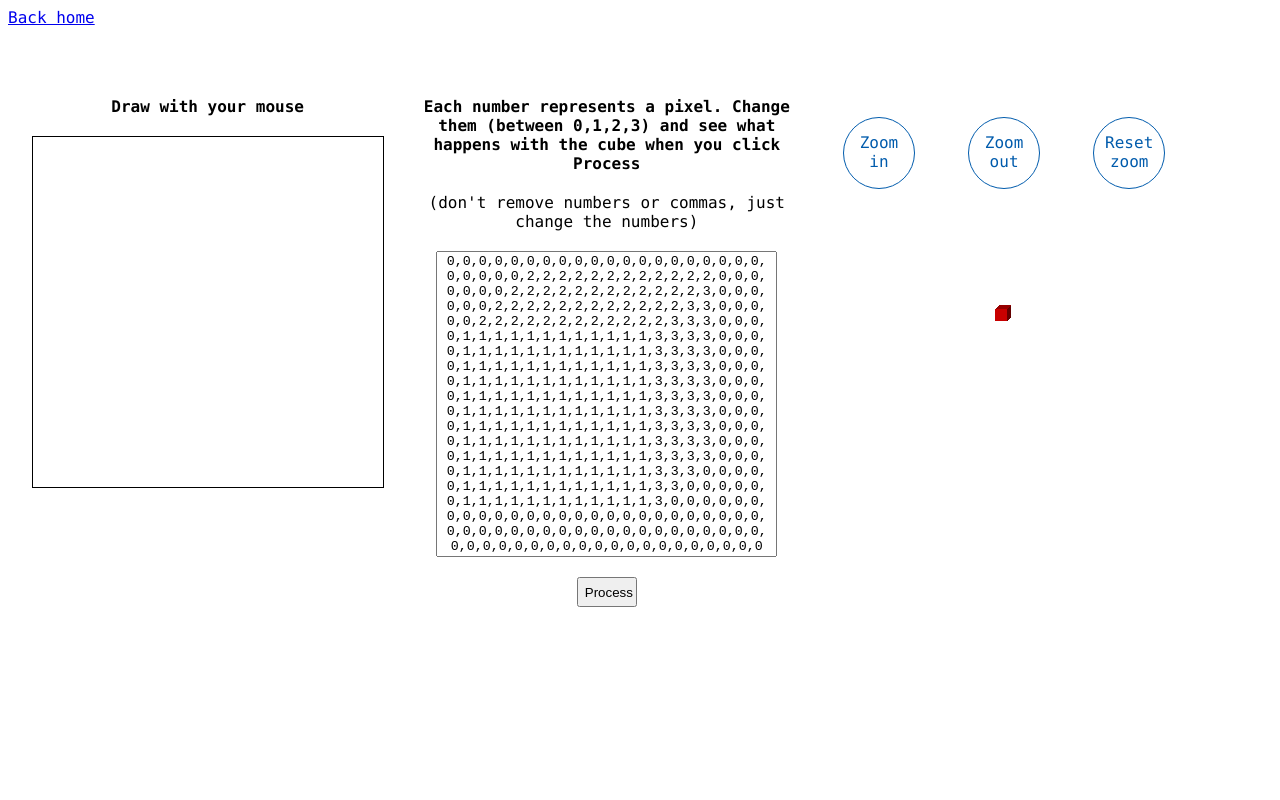
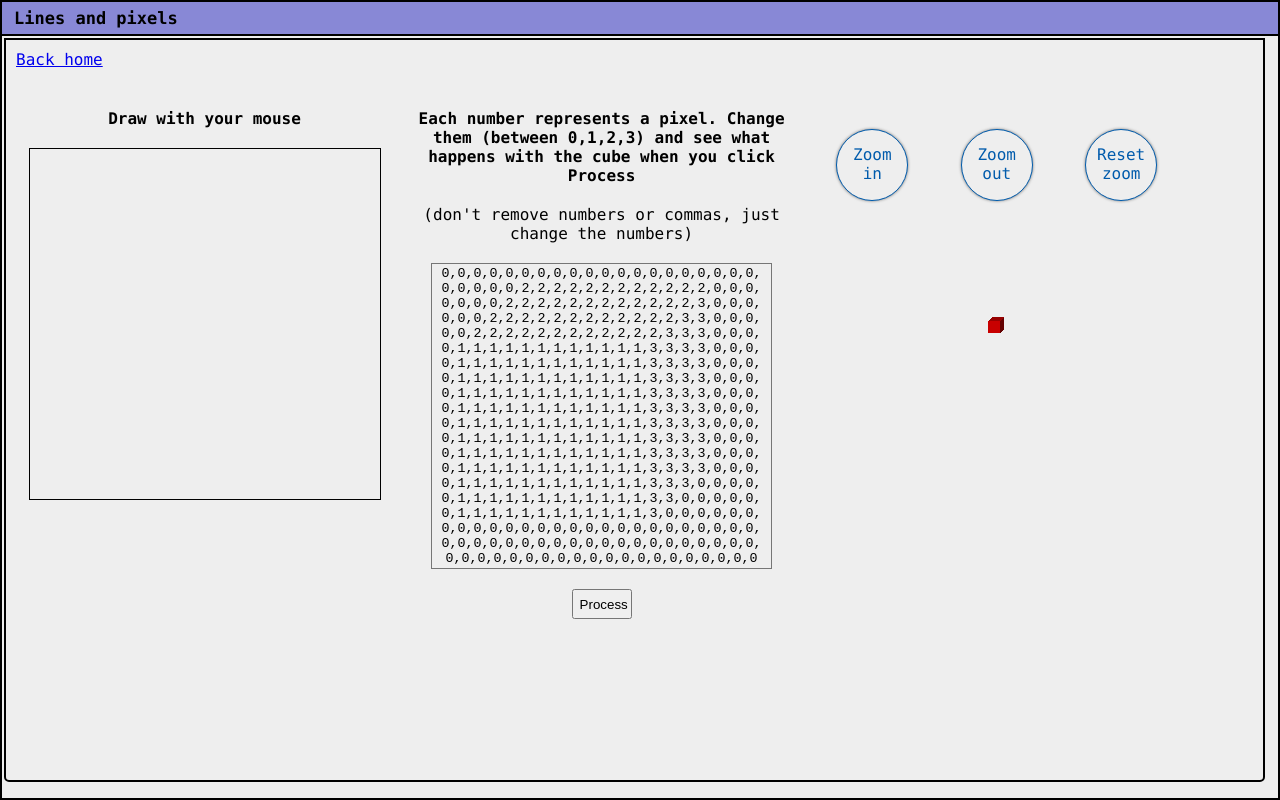
Before and after one commit to Natario/natario.github.io, a plain HTML site: page pixeltest.html in a window 1280 px wide. Drawn offline with Linux system fonts and the light colour scheme.

Commit message:
Add retroWindows style to pixeltest.html

```diff
--- a/css/retroWindowsStyle.css
+++ b/css/retroWindowsStyle.css
@@ -252,9 +252,9 @@ input,select{vertical-align:middle}
 }
 
 /* some animation tests - based on the book by Kirupa Chinnathambi - Creating Web Animations (2017) */
-.clippy {
+/* .clippy {
     animation: bobble 2s infinite;
-}
+} */
 
 @keyframes bobble {
     0% {
@@ -271,12 +271,12 @@ input,select{vertical-align:middle}
 .window {
     transition: transform .5s;
 
-    box-shadow: 0px 0px 5px rgb(114, 114, 114);
+    box-shadow: 0px 0px 3px rgb(114, 114, 114);
 }
-.window:hover {
-    /*transform: scale3d(1.2, 1.2, 1);*/
-    /* transform: rotate(3deg); */
-}
+/* .window:hover {
+    transform: scale3d(1.2, 1.2, 1);
+    transform: rotate(3deg);
+} */
 
 #bgColorChanger {
     position: absolute;
--- a/css/stylestests.css
+++ b/css/stylestests.css
@@ -1,3 +1,4 @@
+/* general page styles */
 body {
     font-family: Consolas, 'Lucida Console', monospace;
 }
@@ -26,12 +27,12 @@ body {
 
 
 
-
+/* my own column layout */
 .column {
     float: left;
     width: 30%;
     min-width: 350px;
-    margin: 50px 10px;
+    margin: 10px 10px;
 }
 
 .innerColumn {
@@ -46,7 +47,13 @@ body {
     margin: 20px auto;
 }
 
+.backHome {
+    margin-bottom: 100px;
+}
 
+
+
+/* adjustments for individual elements */
 #canvasmouse {
     border: 1px solid black;
     cursor: url(https://ani.cursors-4u.net/others/oth-9/oth839.cur), auto;
@@ -54,6 +61,7 @@ body {
 
 #stringToArray {
     resize: none;
+    background: #EEE;
 }
 #stringToArrayButton {
     width: 60px;
@@ -72,7 +80,7 @@ body {
  .button {
     width: 50px;
     height: 50px;
-    background: #FFF;
+    background: #EEE;
     border: 1px solid #005bac;
     border-radius: 50%;
     color: #005bac;
@@ -84,9 +92,79 @@ body {
     z-index: 1;
 
     margin: 20px auto;
+    box-shadow: 0px 0px 3px rgb(114, 114, 114);
   }
 
 .button:hover {
     background: #eef;
     cursor: pointer;
 }
+
+
+
+
+/* copied from retroWindowsStyle.css (with adjustments) to give the same look and feel as the homepage */
+.window {
+    position: absolute;
+    border: 2px solid #000;
+    background: #EEE;
+	border-radius: 5px;
+	z-index: 1000;
+
+    top: 0 !important;
+    right: 0 !important;
+    left: 0 !important;
+    border-radius: 0;
+    bottom: 0 !important;
+}
+.windowHeader {
+    background-color: #8888d6;
+    text-align: right;
+    border-bottom: 2px solid #000;
+    padding: 2px;
+    height: 28px;
+}
+.windowHeader > strong {
+    float: left;
+    margin: 0px 3px 0 10px;
+    line-height: 29px;
+    font-size: 17px;
+}
+.wincontent {
+    padding: 10px;
+    min-width: 200px;
+    min-height: 140px;
+    border: 2px solid #000;
+    margin: 2px;
+	border-radius: 0 0 5px 5px;
+
+    width: 98.5%;
+    height: 93%;
+}
+
+@media screen and (max-width:1500px){
+    .wincontent {
+        padding: 0;
+    }
+    .backHome {
+        margin-bottom: 0;
+        padding: 10px;
+    }
+}
+@media screen and (max-width:1200px){
+    .window {
+        min-height: 1500px;
+    }
+    .wincontent {
+        height: 97%;
+    }
+}
+@media screen and (max-width:800px){
+    .window {
+        min-height: 1800px;
+    }
+    .wincontent {
+        height: 97.5%;
+        padding: 0;
+    }
+}
--- a/pixeltest.html
+++ b/pixeltest.html
@@ -4,12 +4,19 @@
 <head>
     <meta charset="utf-8">
     <link rel="stylesheet" href="css/stylestests.css" />
-    <title>Pixel drawing tests</title>
+    <title>Lines and pixels</title>
 </head>
 
 <body>
-
-    <div class="header">
+    <div class="window">
+        <div class="windowHeader">
+                <strong>Lines and pixels</strong>
+                <!-- <span title="Minimize" class="winminimize"><span></span></span>
+                <span title="Maximize" class="winmaximize"><span></span><span></span></span>
+                <span title="Close" class="winclose">x</span> -->
+        </div>
+        <div class="wincontent">
+            <div class="backHome">
                 <a href="index.html">Back home</a>
             </div>
             <div class="column">
@@ -58,6 +65,8 @@
                 </div>
 
             </div>
+        </div> <!-- .wincontent -->
+    </div> <!-- .window -->
 
     <script>
 
```
Lines whose indentation alone changed are shown as unchanged.
